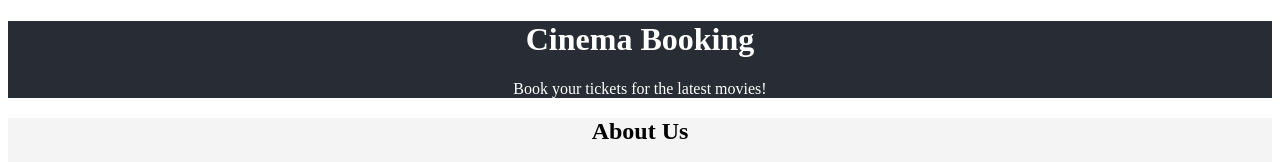
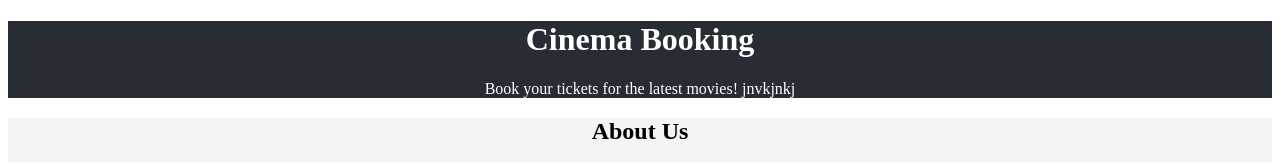
Before and after one commit to gmartha632/Tech, a plain HTML site: page index.html in a window 1280 px wide. Shown: the top 162 px of the page. Drawn offline with Linux system fonts and the light colour scheme.

Commit message:
for check

```diff
--- a/index.html
+++ b/index.html
@@ -9,7 +9,7 @@
 <body>
     <header class="header">
         <h1>Cinema Booking</h1>
-        <p>Book your tickets for the latest movies!</p>
+        <p>Book your tickets for the latest movies! jnvkjnkj</p>
     </header>
 
     <section class="about">
```
